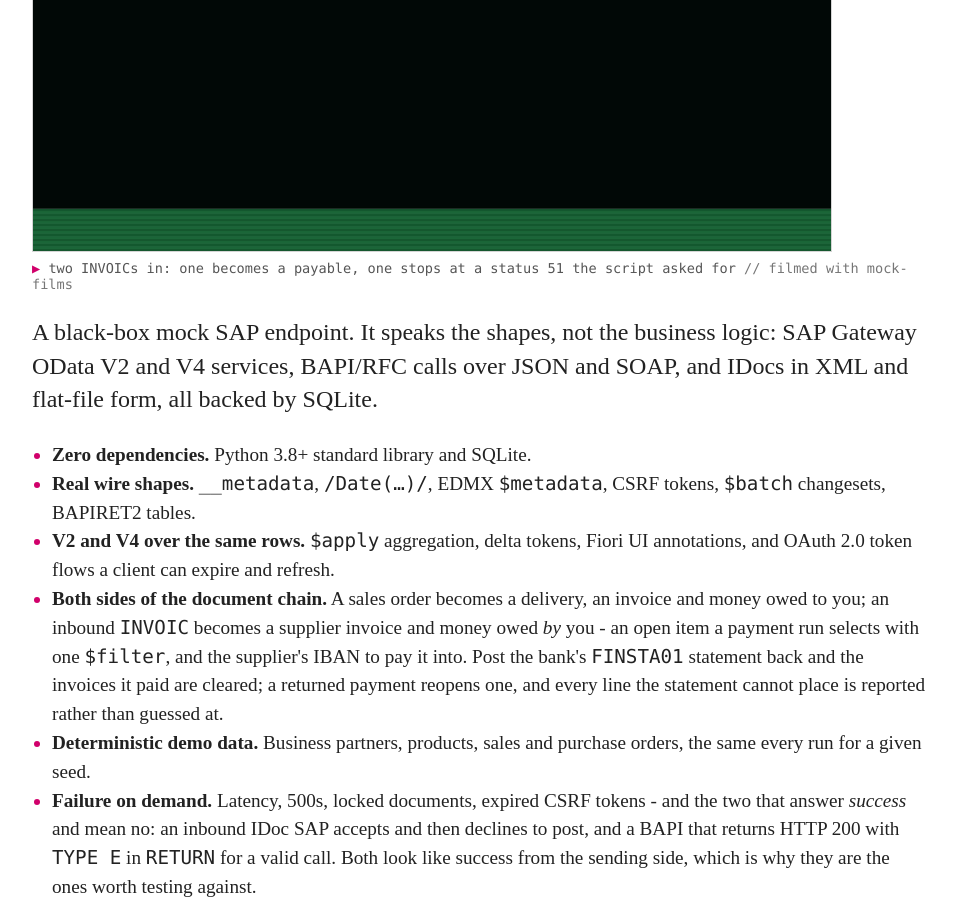
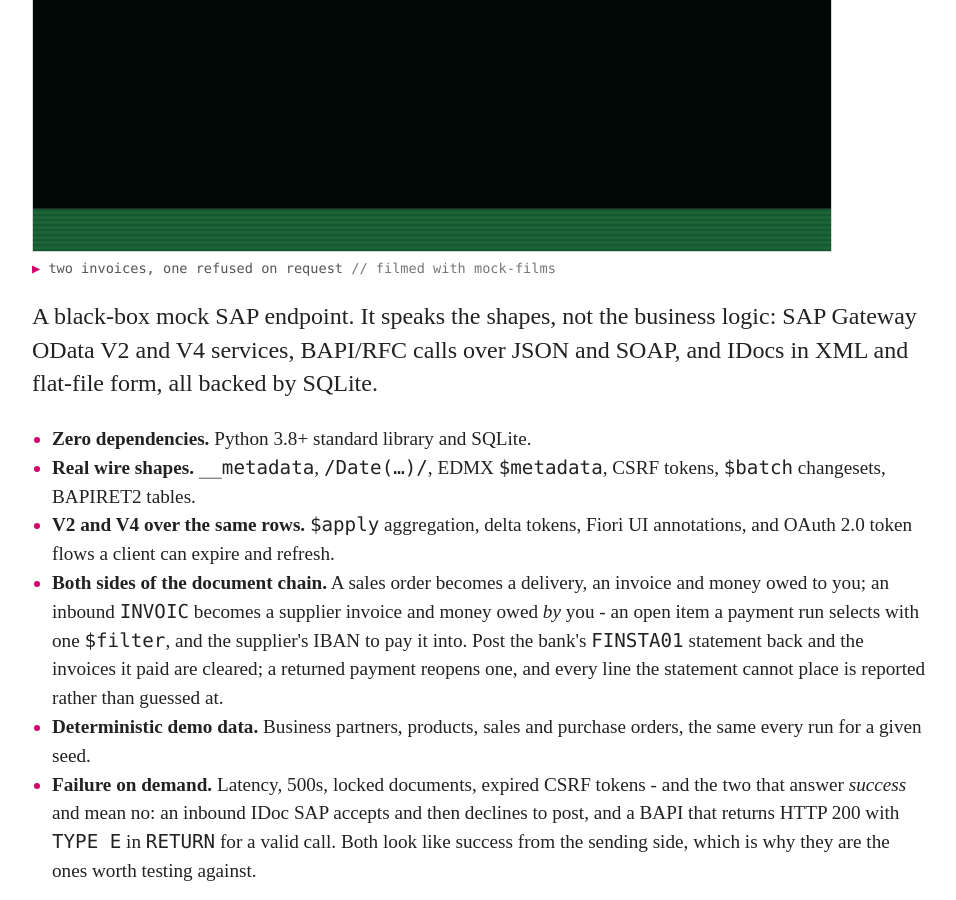
Before and after one commit to rseufert/rseufert.github.io, a Jekyll site: the page built from index.html, in a window 1280 px wide and 900 px high, scrolled down 1501 px. Shown: the whole window, without its empty margins (160-1116 px from the left). Built offline with Jekyll 4.4.1, drawn with Linux system fonts in a browser that asks for light colours.

Commit message:
Projects page: the mock-films team's alt and caption for sap_invoices
Replaces the interim wording from the last change with the text the
mock-films team wrote for this cut (sha256 791f0012...ae5, recorded
against mock-sap 0.14.0), used as written.

Co-Authored-By: Claude Opus 5.5 <noreply@anthropic.com>
Claude-Session: https://claude.ai/code/session_015RDTBgG3oYVSZTAaz1gNwq

```diff
--- a/index.html
+++ b/index.html
@@ -21,9 +21,9 @@ title: Rick Seufert
 		<figure class="film">
 			<picture>
 				<source media="(prefers-reduced-motion: reduce)" srcset="/blog/sap_invoices.png">
-				<img src="/blog/sap_invoices.gif" width="800" height="450" alt="Animated sequence diagram: a client system sends two INVOIC IDocs to mock-sap. SUP-2026-0001 posts as supplier invoice 5100000001, payable EUR 1190.00. SUP-2026-0002 fails with status 51, posting period 10 2026 is not open: a rule the film's script set in mock-sap, as its status line says.">
+				<img src="/blog/sap_invoices.gif" width="800" height="450" alt="Two supplier invoices are sent to mock-sap as INVOIC IDocs for one purchase order. The first posts and leaves EUR 1190.00 payable. The second is refused with status 51, &quot;Posting period 10 2026 is not open&quot;. The capture script told the mock to refuse it; mock-sap itself does not check posting periods.">
 			</picture>
-			<figcaption>two INVOICs in: one becomes a payable, one stops at a status 51 the script asked for <span>filmed with mock-films</span></figcaption>
+			<figcaption>two invoices, one refused on request <span>filmed with mock-films</span></figcaption>
 		</figure>
 		<p>A black-box mock SAP endpoint. It speaks the shapes, not the business logic: SAP Gateway OData V2 and V4 services, BAPI/RFC calls over JSON and SOAP, and IDocs in XML and flat-file form, all backed by SQLite.</p>
 		<ul class="features">
```
